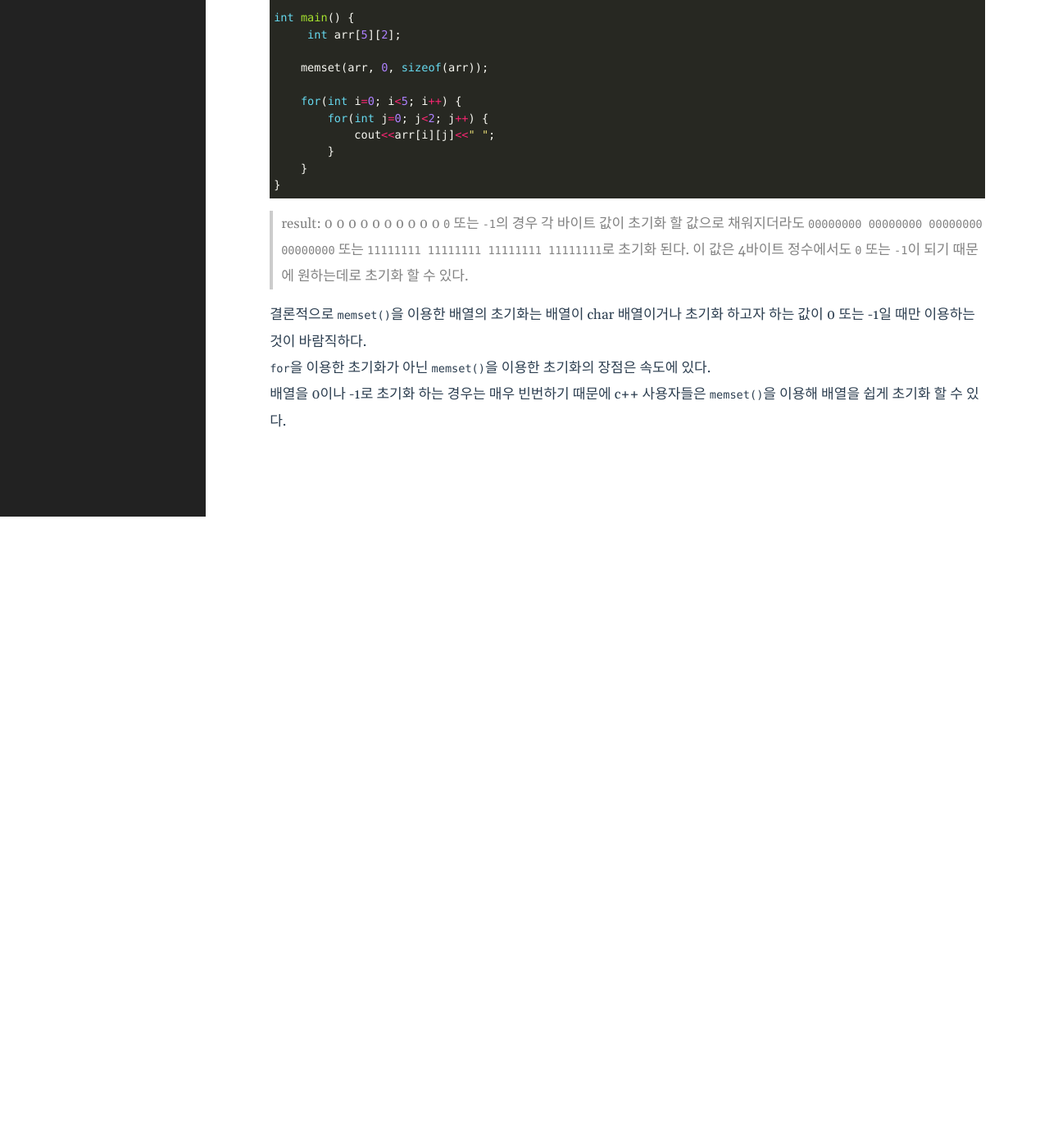
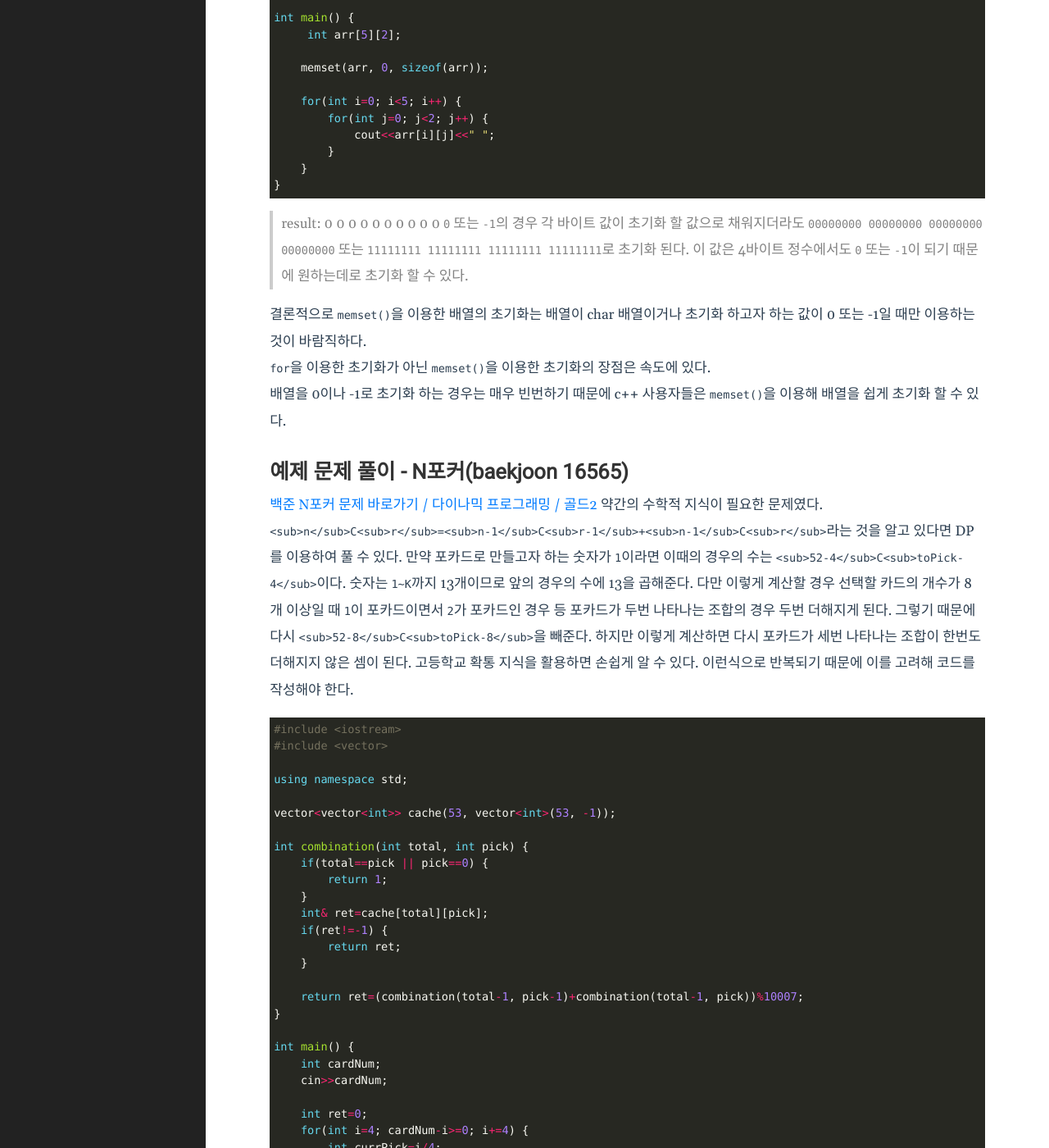
Before and after one commit to RaccHoon/RaccHoon.github.io, a Jekyll site: the page built from _posts/Algorithm/2023-04-14-다이나믹 프로그래밍.md, in a window 1280 px wide and 1400 px high, scrolled down 1687 px. Shown: the whole window at 82% size. Built offline with Jekyll 4.4.1, drawn with Linux system fonts in a browser that asks for light colours; before the commit the page ends 2317 px from its top, so only the background shows below that; some of the changed text lies outside the part shown.

Commit message:
patch(algorithm/다이나믹프로그래밍):DP내용 추가

````diff
--- a/_posts/Algorithm/2023-04-14-다이나믹 프로그래밍.md
+++ b/_posts/Algorithm/2023-04-14-다이나믹 프로그래밍.md
@@ -86,3 +86,52 @@ int main() {
 결론적으로 `memset()`을 이용한 배열의 초기화는 배열이 char 배열이거나 초기화 하고자 하는 값이 0 또는 -1일 때만 이용하는 것이 바람직하다.
 `for`을 이용한 초기화가 아닌 `memset()`을 이용한 초기화의 장점은 속도에 있다.
 배열을 0이나 -1로 초기화 하는 경우는 매우 빈번하기 때문에 c++ 사용자들은 `memset()`을 이용해 배열을 쉽게 초기화 할 수 있다.
+
+## 예제 문제 풀이 - N포커(baekjoon 16565)
+[백준 N포커 문제 바로가기 / 다이나믹 프로그래밍 / 골드2](https://www.acmicpc.net/problem/16565)
+약간의 수학적 지식이 필요한 문제였다. `<sub>n</sub>C<sub>r</sub>=<sub>n-1</sub>C<sub>r-1</sub>+<sub>n-1</sub>C<sub>r</sub>`라는 것을 알고 있다면 DP를 이용하여 풀 수 있다.
+만약 포카드로 만들고자 하는 숫자가 `1`이라면 이때의 경우의 수는 `<sub>52-4</sub>C<sub>toPick-4</sub>`이다. 숫자는 `1~K`까지 13개이므로 앞의 경우의 수에 13을 곱해준다. 다만 이렇게 계산할 경우 선택할 카드의 개수가 8개 이상일 때 `1`이 포카드이면서 `2`가 포카드인 경우 등 포카드가 두번 나타나는 조합의 경우 두번 더해지게 된다. 그렇기 때문에 다시 `<sub>52-8</sub>C<sub>toPick-8</sub>`을 빼준다. 하지만 이렇게 계산하면 다시 포카드가 세번 나타나는 조합이 한번도 더해지지 않은 셈이 된다. 고등학교 확통 지식을 활용하면 손쉽게 알 수 있다. 이런식으로 반복되기 때문에 이를 고려해 코드를 작성해야 한다.
+``` c++
+#include <iostream>
+#include <vector>
+
+using namespace std;
+
+vector<vector<int>> cache(53, vector<int>(53, -1));
+
+int combination(int total, int pick) {
+    if(total==pick || pick==0) {
+        return 1;
+    }
+    int& ret=cache[total][pick];
+    if(ret!=-1) {
+        return ret;
+    }
+
+    return ret=(combination(total-1, pick-1)+combination(total-1, pick))%10007;
+}
+
+int main() {
+    int cardNum;
+    cin>>cardNum;
+
+    int ret=0;
+    for(int i=4; cardNum-i>=0; i+=4) {
+        int currPick=i/4;
+        if(currPick%2==1) {
+            ret+=(combination(13, currPick)*combination(52-i, cardNum-i))%10007;
+            ret%=10007;
+        }
+        else {
+            ret-=(combination(13, currPick)*combination(52-i, cardNum-i))%10007;
+            if(ret<0) {
+                ret+=10007;
+            }
+        }
+    }
+
+    cout<<ret;
+}
+```
+위 코드에서 조합 계산의 속도를 늘리기 위해 메모이제이션을 사용했다. 사실 조합론에 대한 지식은 없어도 그만이라 생각한다. 수학을 굳이 하고 싶지 않다면 다른 유형의 DP문제도 많이 있다.
+다만 조합 계산을 빠르게 하기 위해 DP를 사용하는 것은 굉장히 자주 등장하는 패턴이다.
````
